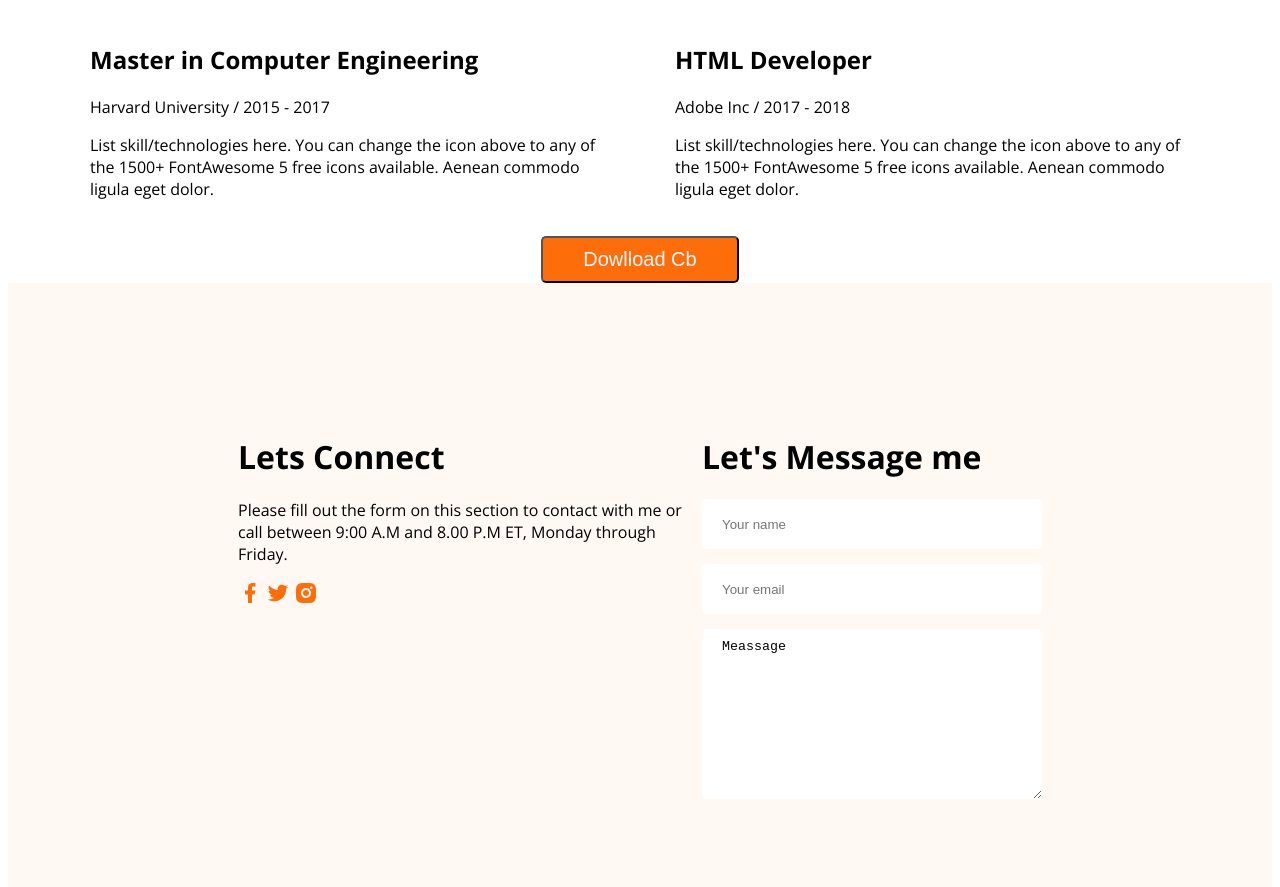
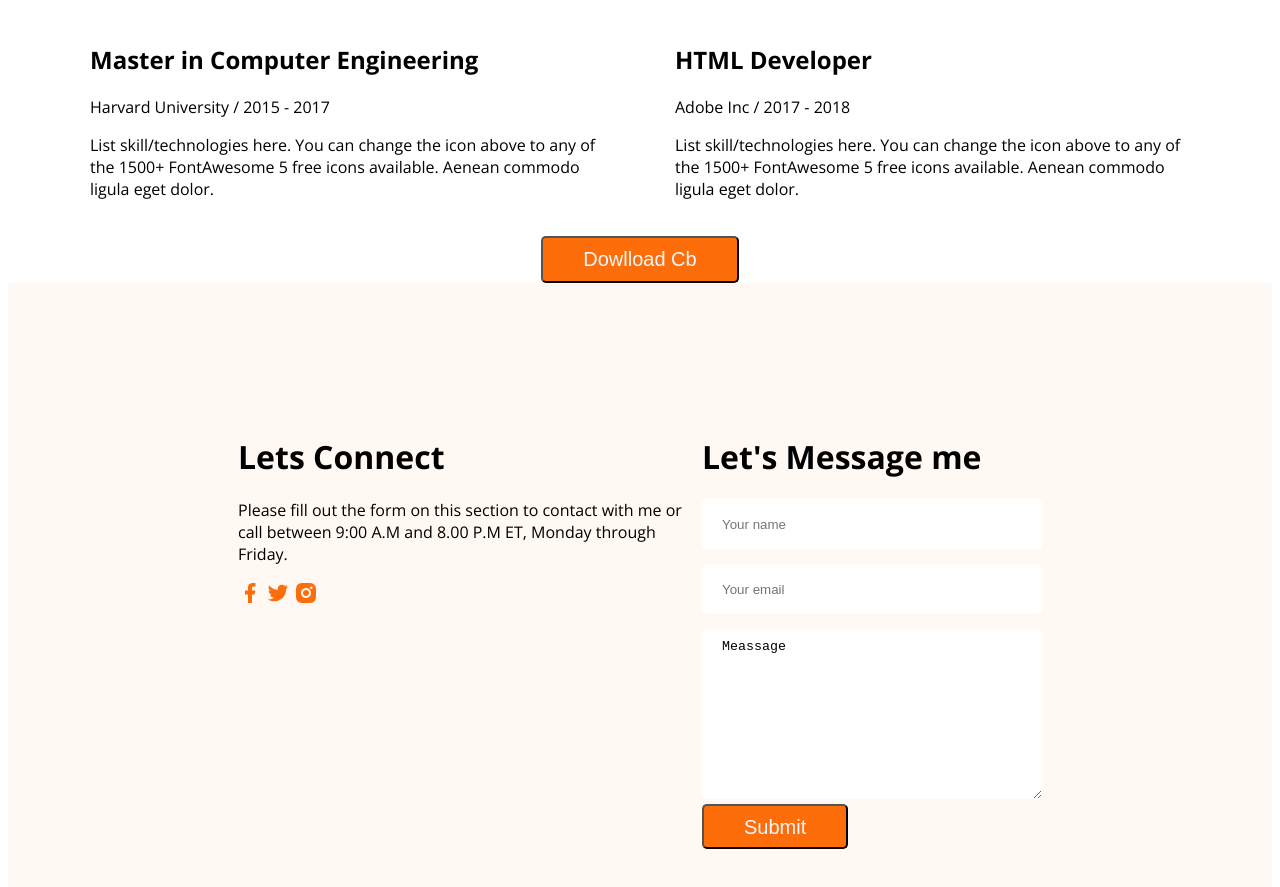
Before and after one commit to Dawnrana95/Heall-world, a plain HTML site: page index.html in a window 1280 px wide. Shown: the part 2855-3742 px from the top of the page. Drawn offline with nearby package versions, Linux system fonts and the light colour scheme.

Commit message:
last and final commit

```diff
--- a/index.html
+++ b/index.html
@@ -164,6 +164,7 @@
             <div class="inputtext"><input type="text" name="" id="" placeholder="Your name"></div>
             <div class="inputemel"><input type="email" name="" id="" placeholder="Your email"></div>
             <textarea class="textarea" name="" id="" cols="30" rows="10">Meassage</textarea>
+            <button class="btn-primary lastbtn">Submit</button>
         </div>
 
     </footer>
--- a/style.css
+++ b/style.css
@@ -251,3 +251,7 @@ footer {
     border: none;
     border-radius: 5px;
 }
+.lastbtn {
+    /* width: 100px; */
+    height: 45px;
+}
```
